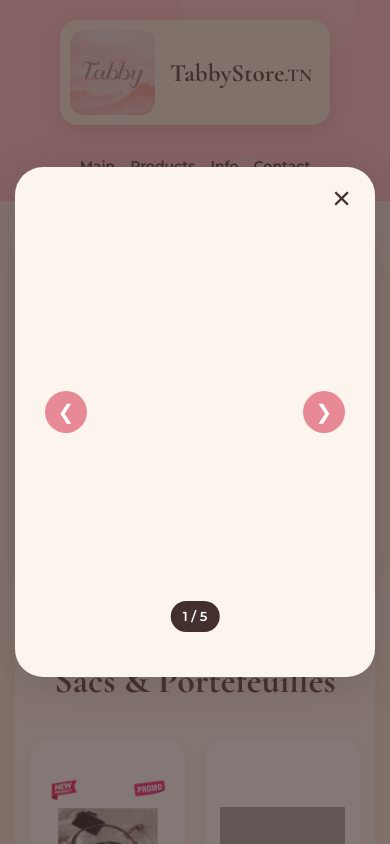
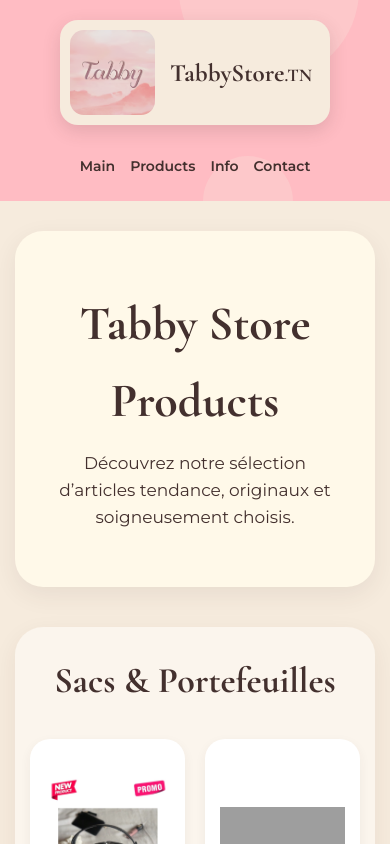
Before and after one commit to tabbystoretunisia-ship-it/TabbyStore.TN, a plain HTML site: page products.html in a window 390 px wide. Shown: the top 844 px of the page. Drawn offline with nearby package versions, Linux system fonts and the light colour scheme; grey boxes are pictures that could not be loaded.

Commit message:
Fix mobile product popup opening automatically

```diff
--- a/style.css
+++ b/style.css
@@ -1434,29 +1434,6 @@
 }
 @media (max-width: 750px) {
 
-    .product-modal {
-        position: fixed;
-        inset: 0;
-        width: 100%;
-        height: 100%;
-        z-index: 9999;
-        display: flex;
-        align-items: center;
-        justify-content: center;
-        padding: 15px;
-        box-sizing: border-box;
-    }
-
-    .modal-content {
-        width: 100%;
-        max-width: 500px;
-        max-height: 90vh;
-        overflow-y: auto;
-        box-sizing: border-box;
-    }
-}
-@media (max-width: 750px) {
-
     .product-modal-content {
         width: 100%;
         max-width: 500px;
```
